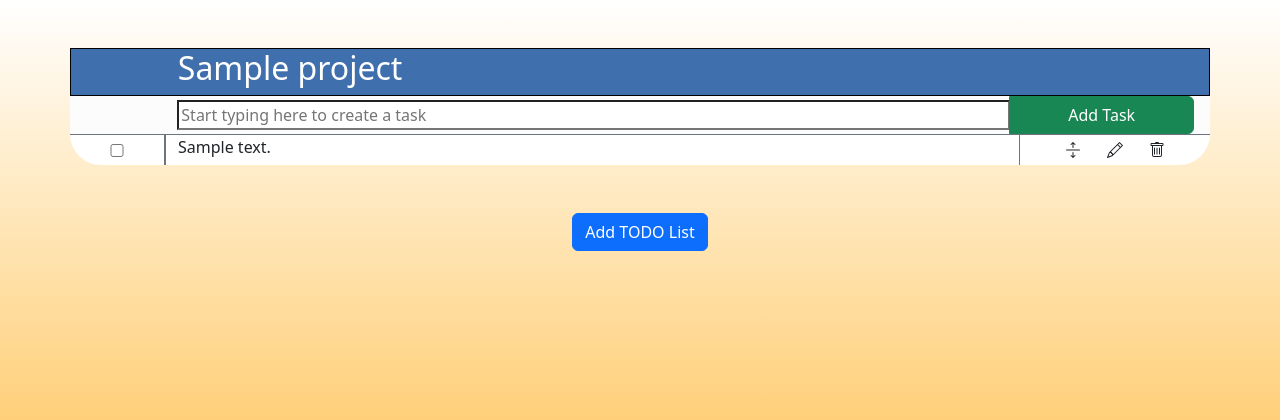
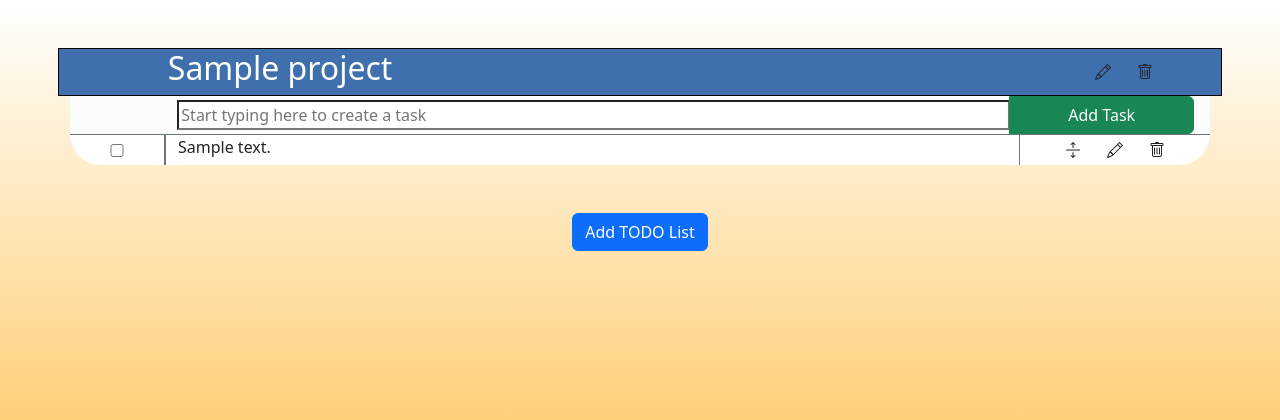
Before and after one commit to GawarWawar/ToDoApp, a Django app: page / in a window 1280 px wide. Shown: the top 420 px of the page. Run offline with Django 4.2, Linux system fonts and the light colour scheme; a user stored in the database is signed in; tables that the repository leaves empty hold one stand-in row (values such as "Sample post").

Commit message:
feat(Project buttons): Add buttons for edit and delete projects

```diff
--- a/django_instance/schedule/templates/index.html
+++ b/django_instance/schedule/templates/index.html
@@ -13,7 +13,7 @@
         <script type="module" src={% static "xml_requests.js"%}></script>
     </head>
     <body  class="background">
-    <div x-data="{projects: []}" @restart  = "projects = await (await fetch('/api/projects/')).json()">
+    <div x-data="{projects: []}" @restart = "projects = await (await fetch('/api/projects/')).json()">
         <div  id="main"
             x-init="projects = await (await fetch('/api/projects/')).json()"
         >
@@ -23,10 +23,35 @@
                 x-init="tasks = await fetchProjectsTasks(project.id)"
                 @restart = "tasks = await fetchProjectsTasks(project.id)"
             >
-                <div class="row project-header mx-0 px-0">
+                <div class="row project-header px-0" x-data="{edit_open: false, garbage_open: false}">
                     <div class="col-sm-1"></div>
                     <p class="h2 col-sm-9" x-text="project.name"></p>
-                    <div class="col-sm-2"></div>
+                    <div class="col-sm-2 d-flex justify-content-center ">
+
+                        <template x-if="garbage_open==false">
+                            <button  class='btn'
+                                @click="
+                                    edit_open = !edit_open;
+                                "
+                            >
+                                <svg xmlns="http://www.w3.org/2000/svg" width="16" height="16" fill="currentColor" class="bi bi-pencil" viewBox="0 0 16 16">
+                                    <path d="M12.146.146a.5.5 0 0 1 .708 0l3 3a.5.5 0 0 1 0 .708l-10 10a.5.5 0 0 1-.168.11l-5 2a.5.5 0 0 1-.65-.65l2-5a.5.5 0 0 1 .11-.168zM11.207 2.5 13.5 4.793 14.793 3.5 12.5 1.207zm1.586 3L10.5 3.207 4 9.707V10h.5a.5.5 0 0 1 .5.5v.5h.5a.5.5 0 0 1 .5.5v.5h.293zm-9.761 5.175-.106.106-1.528 3.821 3.821-1.528.106-.106A.5.5 0 0 1 5 12.5V12h-.5a.5.5 0 0 1-.5-.5V11h-.5a.5.5 0 0 1-.468-.325"/>
+                                </svg>
+                            </button>
+                        </template>
+                        <template x-if="edit_open==false">
+                            <button class='btn'
+                                @click="
+                                    garbage_open = !garbage_open;
+                                "
+                            >
+                                <svg xmlns="http://www.w3.org/2000/svg" width="16" height="16" fill="currentColor" class="bi bi-trash" viewBox="0 0 16 16">
+                                    <path d="M5.5 5.5A.5.5 0 0 1 6 6v6a.5.5 0 0 1-1 0V6a.5.5 0 0 1 .5-.5m2.5 0a.5.5 0 0 1 .5.5v6a.5.5 0 0 1-1 0V6a.5.5 0 0 1 .5-.5m3 .5a.5.5 0 0 0-1 0v6a.5.5 0 0 0 1 0z"/>
+                                    <path d="M14.5 3a1 1 0 0 1-1 1H13v9a2 2 0 0 1-2 2H5a2 2 0 0 1-2-2V4h-.5a1 1 0 0 1-1-1V2a1 1 0 0 1 1-1H6a1 1 0 0 1 1-1h2a1 1 0 0 1 1 1h3.5a1 1 0 0 1 1 1zM4.118 4 4 4.059V13a1 1 0 0 0 1 1h6a1 1 0 0 0 1-1V4.059L11.882 4zM2.5 3h11V2h-11z"/>
+                                </svg>
+                            </button>
+                        </template>
+                    </div>
                 </div>
 
                 <div class="row mx-0 px-1 bg-light-subtle">
```
